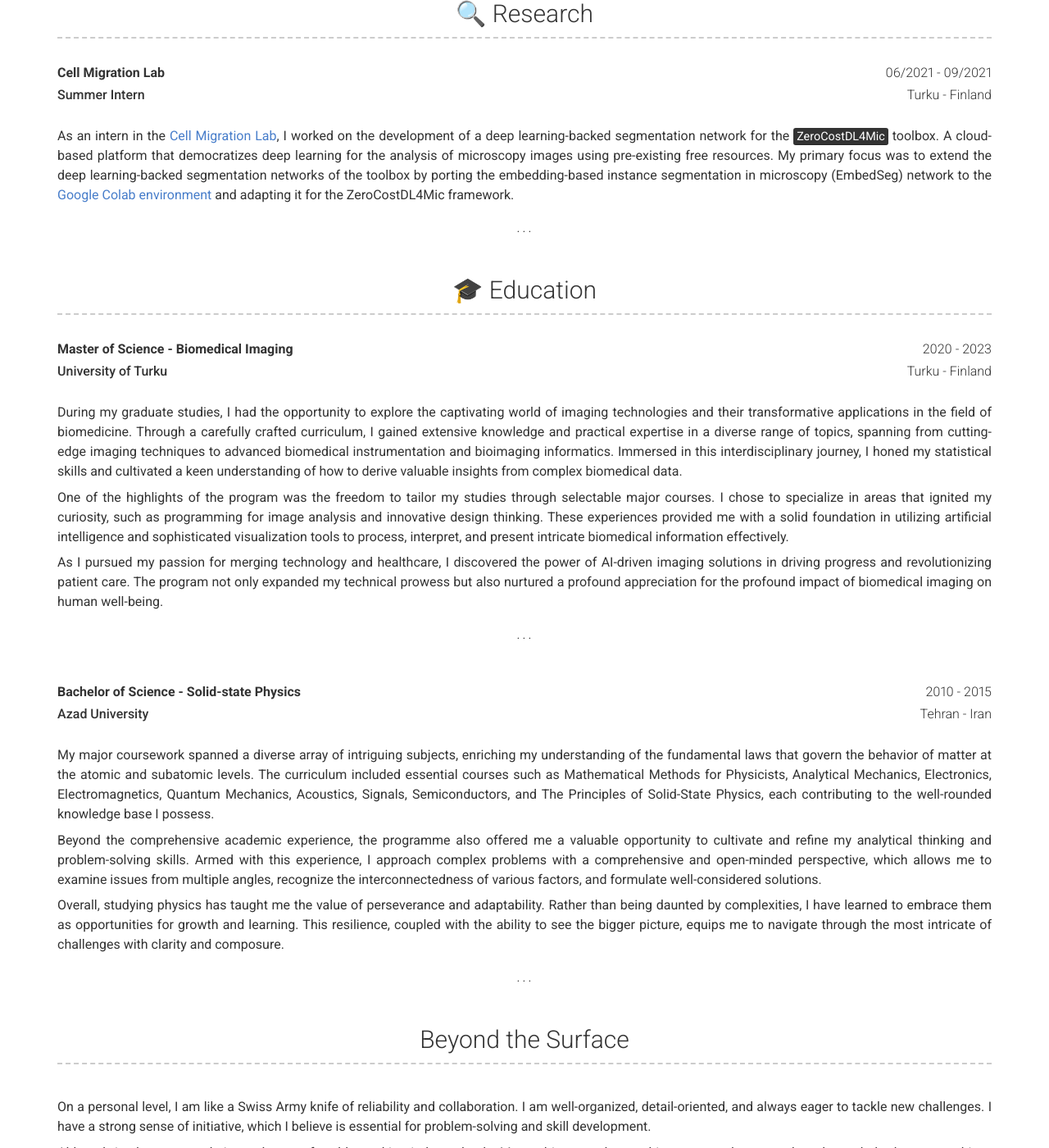
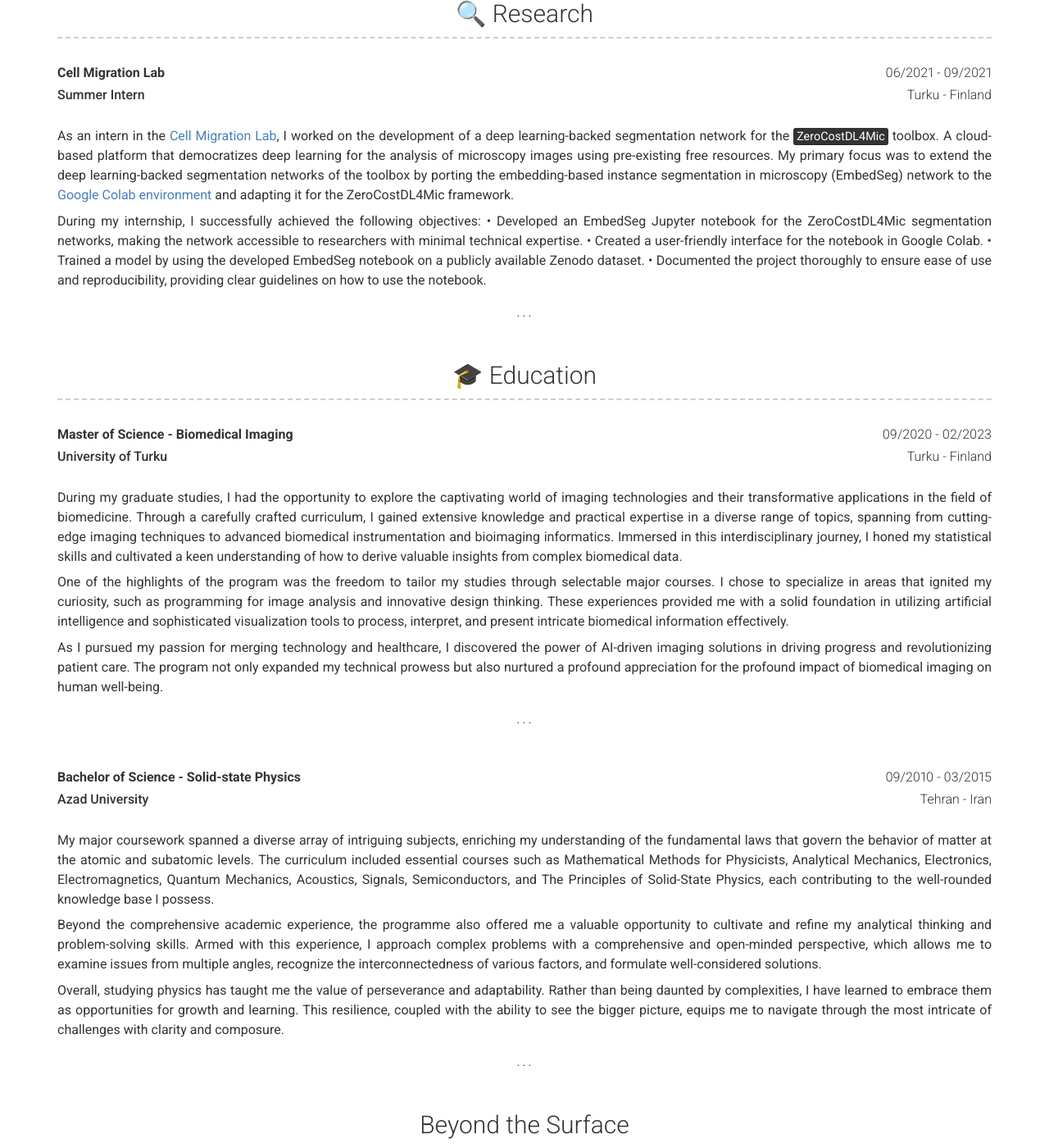
Before and after one commit to aminrezaei-img/CV, a Jekyll site: the page built from index.md, in a window 1280 px wide and 1400 px high, scrolled down 1273 px. Shown: the whole window at 82% size. Built offline with Jekyll 4.4.1, drawn with Linux system fonts in a browser that asks for light colours; nearby versions of some CDN libraries.

Commit message:
Update _config.yml

```diff
--- a/_config.yml
+++ b/_config.yml
@@ -80,6 +80,13 @@ content:
         caption: 06/2021 - 09/2021
         description: | # this will include new lines to allow paragraphs
           As an intern in the [Cell Migration Lab](https://cellmig.org/), I worked on the development of a deep learning-backed segmentation network for the [<mark>ZeroCostDL4Mic</mark>](https://github.com/HenriquesLab/ZeroCostDL4Mic) toolbox. A cloud-based platform that democratizes deep learning for the analysis of microscopy images using pre-existing free resources. My primary focus was to extend the deep learning-backed segmentation networks of the toolbox by porting the embedding-based instance segmentation in microscopy (EmbedSeg) network to the [Google Colab environment](https://colab.research.google.com/github/HenriquesLab/ZeroCostDL4Mic/blob/master/Colab_notebooks/Beta%20notebooks/EmbedSeg_2D_ZeroCostDL4Mic.ipynb) and adapting it for the ZeroCostDL4Mic framework.
+
+          During my internship, I successfully achieved the following objectives:
+            • Developed an EmbedSeg Jupyter notebook for the ZeroCostDL4Mic segmentation networks, making the network accessible to researchers with minimal technical expertise.
+            • Created a user-friendly interface for the notebook in Google Colab.
+            • Trained a model by using the developed EmbedSeg notebook on a publicly available Zenodo dataset.
+            • Documented the project thoroughly to ensure ease of use and reproducibility, providing clear guidelines on how to use the notebook.
+
         quote: >
           . . .
 
@@ -91,7 +98,7 @@ content:
         sub_title: University of Turku
         city: Turku
         country: Finland
-        caption: 2020 - 2023
+        caption: 09/2020 - 02/2023
         description: | # this will include new lines to allow paragraphs
           During my graduate studies, I had the opportunity to explore the captivating world of imaging technologies and their transformative applications in the field of biomedicine. Through a carefully crafted curriculum, I gained extensive knowledge and practical expertise in a diverse range of topics, spanning from cutting-edge imaging techniques to advanced biomedical instrumentation and bioimaging informatics. Immersed in this interdisciplinary journey, I honed my statistical skills and cultivated a keen understanding of how to derive valuable insights from complex biomedical data.
 
@@ -106,7 +113,7 @@ content:
         sub_title: Azad University
         city: Tehran
         country: Iran
-        caption: 2010 - 2015
+        caption: 09/2010 - 03/2015
         description: | # this will include new lines to allow paragraphs
           My major coursework spanned a diverse array of intriguing subjects, enriching my understanding of the fundamental laws that govern the behavior of matter at the atomic and subatomic levels. The curriculum included essential courses such as Mathematical Methods for Physicists, Analytical Mechanics, Electronics, Electromagnetics, Quantum Mechanics, Acoustics, Signals, Semiconductors, and The Principles of Solid-State Physics, each contributing to the well-rounded knowledge base I possess.
 
```
